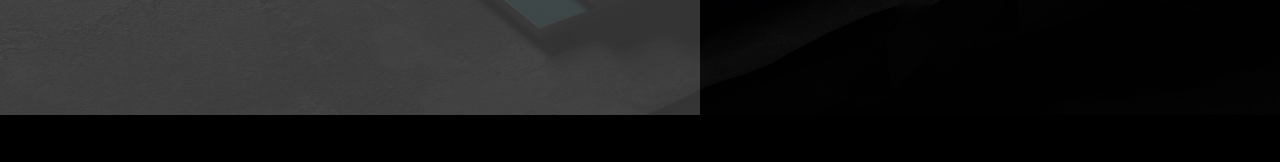
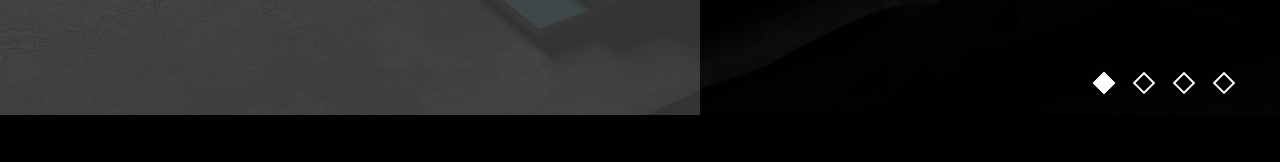
Before and after one commit to PathumUdayanga2002/human-society-web, a React (Vite) app: page /home in a window 1280 px wide. Shown: the part 591-753 px from the top of the page. Built offline with nearby package versions, Linux system fonts and the light colour scheme.

Commit message:
added diamonds icons to the home

```diff
--- a/src/components/Home/Home.jsx
+++ b/src/components/Home/Home.jsx
@@ -25,7 +25,7 @@ const Home = () => {
         <div className='text-left text-white text-opacity-90 p-4 md:p-8'>
           <p className='text-xl md:text-3xl font-inter'>DISCOVER</p>
           <p className='2xl:text-12xl xl:text-9xl lg:text-9xl md:text-8xl sm:text-7xl text-4xl font-bold tracking-widest font-inter'>LIFE FOR A PAW MAGAZINE</p>
-          <p className='mt-4 text-sm md:text-xl leading-relaxed font-inter' >
+          <p className='mt-4 text-sm md:text-xl leading-relaxed font-inter'>
             HUMANE SOCIETY'S BIGGEST PROJECT REVOLVING AROUND ANIMAL HEALTHCARE AND WELFARE...
             <br />AND WHAT ELSE. I NEED SOMETHING TO FILL UP THIS BLANK SPACE.
           </p>
@@ -33,6 +33,15 @@ const Home = () => {
         </div>
         <div className='absolute left-0 top-0 border-none py-[325px] xl:px-[350px] lg:px-[280px] bg-white bg-opacity-20'></div>
 
+        {/* Diamond indicators */}
+        <div className='absolute bottom-6 right-12 flex space-x-6'>
+          {images.map((_, index) => (
+            <div
+              key={index}
+              className={`w-4 h-4 transform rotate-45 border-2 border-white ${currentImage === index ? 'bg-white' : 'bg-transparent'}`}
+            ></div>
+          ))}
+        </div>
       </div>
     </div>
   );
```
